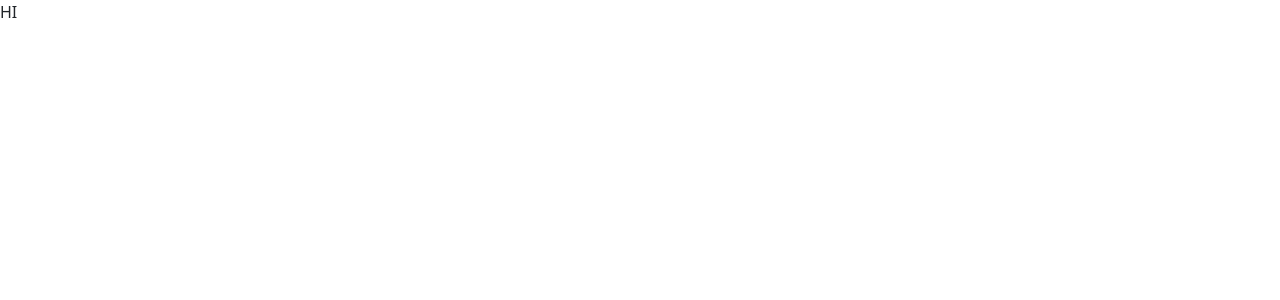
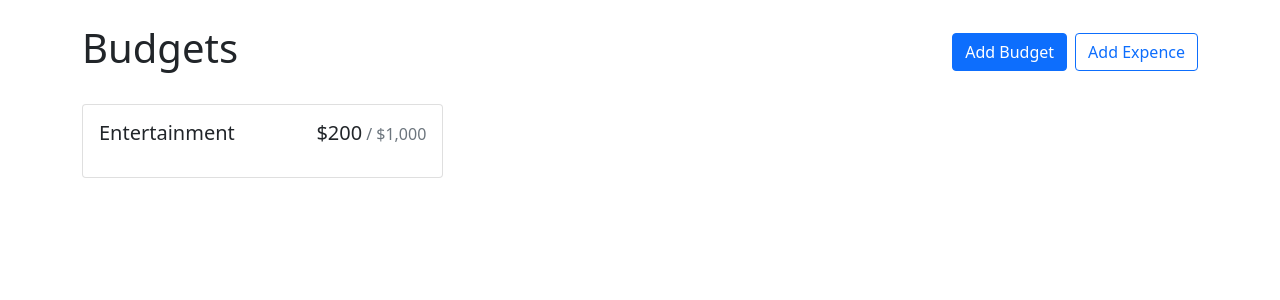
Before and after one commit to Rikki407/budget, a React (Vite) app: page / in a window 1280 px wide. Shown: the top 300 px of the page. Built offline with nearby package versions, Linux system fonts and the light colour scheme.

Commit message:
UPDATE: card title added

```diff
--- a/src/App.jsx
+++ b/src/App.jsx
@@ -1,7 +1,33 @@
 import 'bootstrap/dist/css/bootstrap.min.css';
+import { Button, Stack } from 'react-bootstrap';
+import Container from 'react-bootstrap/Container';
+import BudgetCard from './components/BudgetCard';
 
 function App() {
-    return <div>HI</div>;
+    return (
+        <Container className="my-4">
+            <Stack direction="horizontal" gap="2" className="mb-4">
+                <h1 className="me-auto">Budgets</h1>
+                <Button variant="primary">Add Budget</Button>
+                <Button variant="outline-primary">Add Expence</Button>
+            </Stack>
+            <div
+                style={{
+                    display: 'grid',
+                    gridTemplateColumns:
+                        'repeat(auto-fill, minmax(300px, 1fr))',
+                    gap: '1rem',
+                    alignItems: 'flex-start',
+                }}
+            >
+                <BudgetCard
+                    name="Entertainment"
+                    amount={200}
+                    max={1000}
+                ></BudgetCard>
+            </div>
+        </Container>
+    );
 }
 
 export default App;
--- /dev/null
+++ b/src/components/BudgetCard.jsx
@@ -0,0 +1,22 @@
+import { Card } from 'react-bootstrap';
+import { currencyFormatter } from '../utils';
+
+const BudgetCard = ({ name, amount, max }) => {
+    return (
+        <Card>
+            <Card.Body>
+                <Card.Title className="d-flex justify-content-between align-items-baseline fw-normal mb-3">
+                    <div className="me-2">{name}</div>
+                    <div className="d-flex align-items-baseline">
+                        {currencyFormatter.format(amount)}
+                        <span className="text-muted fs-6 ms-1">
+                            / {currencyFormatter.format(max)}
+                        </span>
+                    </div>
+                </Card.Title>
+            </Card.Body>
+        </Card>
+    );
+};
+
+export default BudgetCard;
--- /dev/null
+++ b/src/utils.js
@@ -0,0 +1,5 @@
+export const currencyFormatter = new Intl.NumberFormat(undefined, {
+    currency: 'USD',
+    style: 'currency',
+    minimumFractionDigits: 0,
+});
```
Also changed, not shown: .eslintrc.json, index.html (indentation only).
